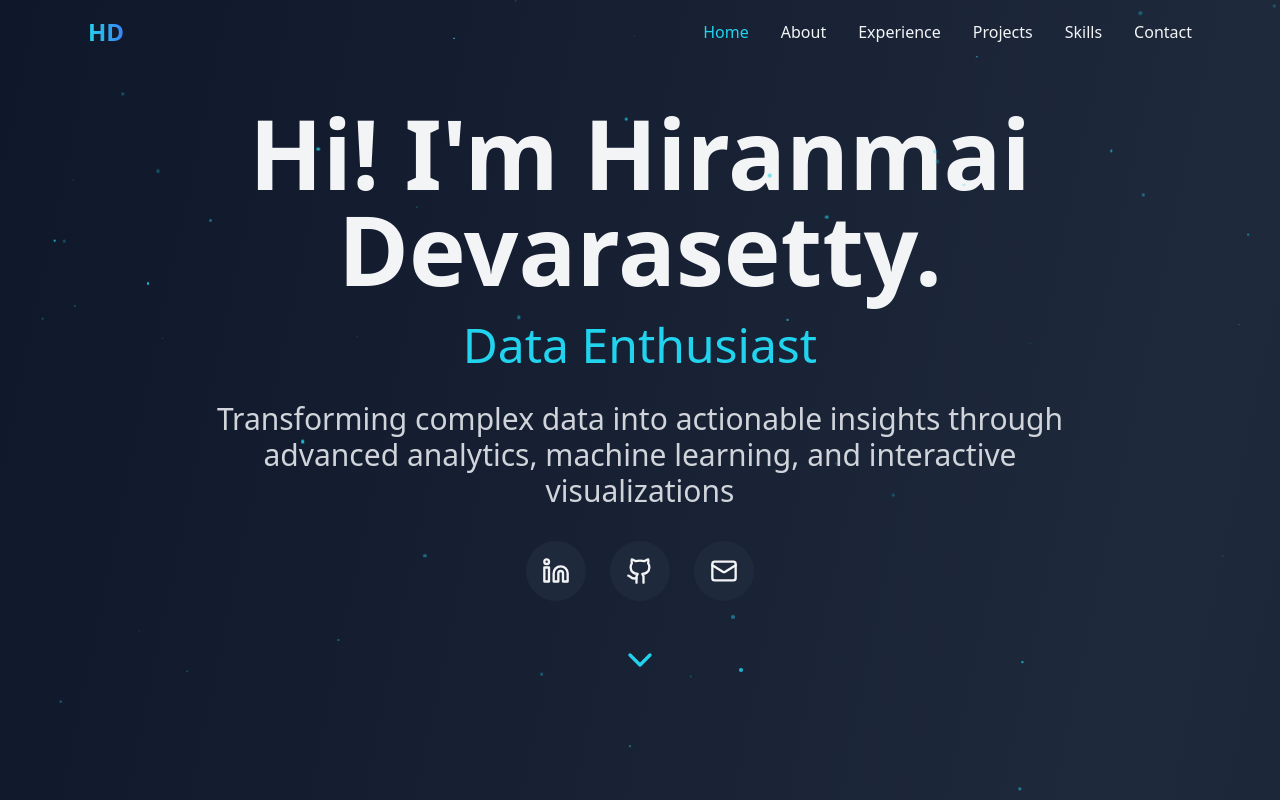
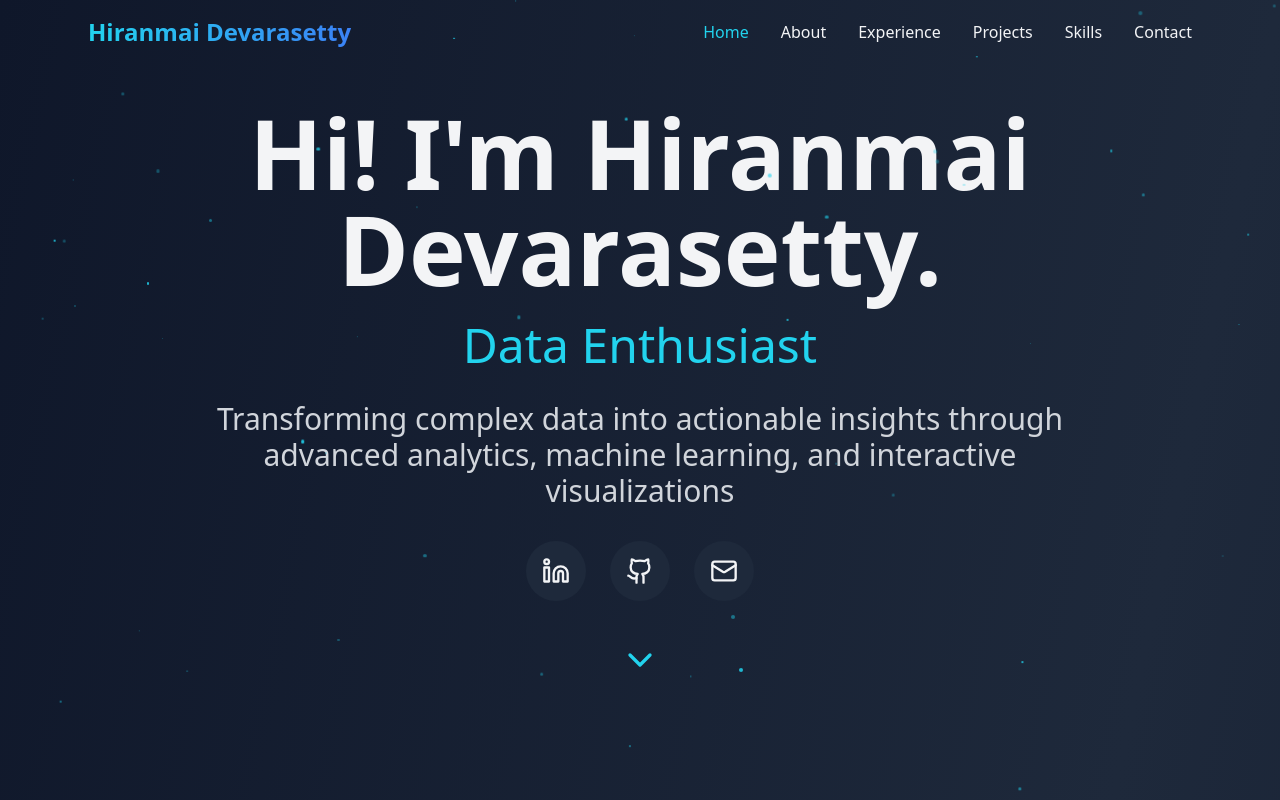
Before and after one commit to Hiranmai28/Portfolio, a React (Create React App) app: page / in a window 1280 px wide. Shown: the top 800 px of the page. Built offline with nearby package versions, Linux system fonts and the light colour scheme.

Commit message:
Fixed unused import and updated portfolio

```diff
--- a/src/App.js
+++ b/src/App.js
@@ -1,5 +1,5 @@
 import React, { useState, useEffect } from 'react';
-import { Github, Linkedin, Mail, Phone, MapPin, ExternalLink, ChevronDown, Menu, X } from 'lucide-react';
+import { Github, Linkedin, Mail, Phone, MapPin, ChevronDown, Menu, X } from 'lucide-react';
 
 export default function Portfolio() {
   const [activeSection, setActiveSection] = useState('home');
@@ -173,7 +173,7 @@ export default function Portfolio() {
       <nav className={`fixed top-0 w-full z-50 transition-all duration-300 ${scrolled ? 'bg-slate-900/95 backdrop-blur-sm shadow-lg' : 'bg-transparent'}`}>
         <div className="max-w-6xl mx-auto px-6 py-4 flex justify-between items-center">
           <h1 className="text-2xl font-bold bg-gradient-to-r from-cyan-400 to-blue-500 bg-clip-text text-transparent">
-            HD
+            Hiranmai Devarasetty
           </h1>
 
           {/* Desktop Menu */}
```
